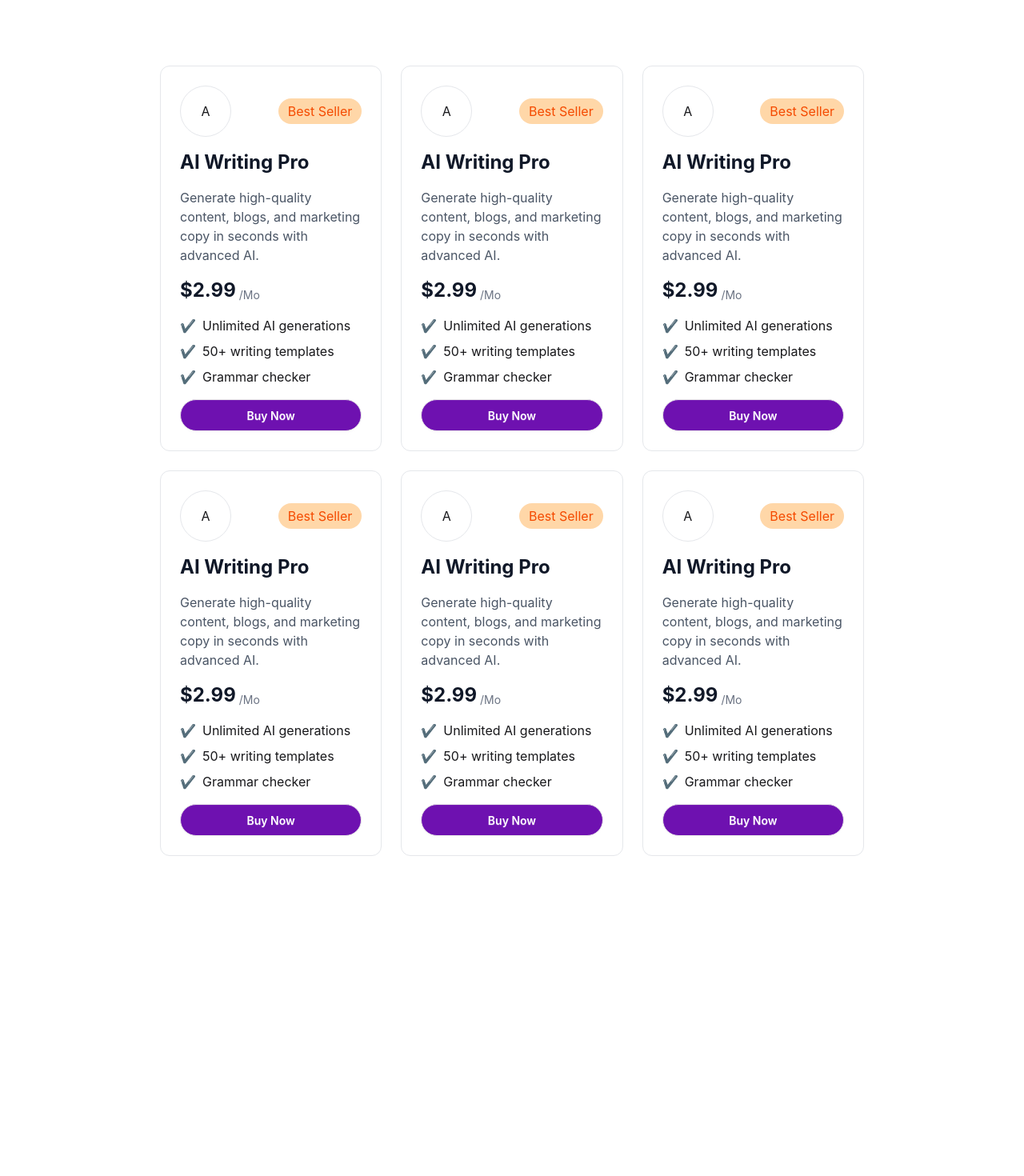
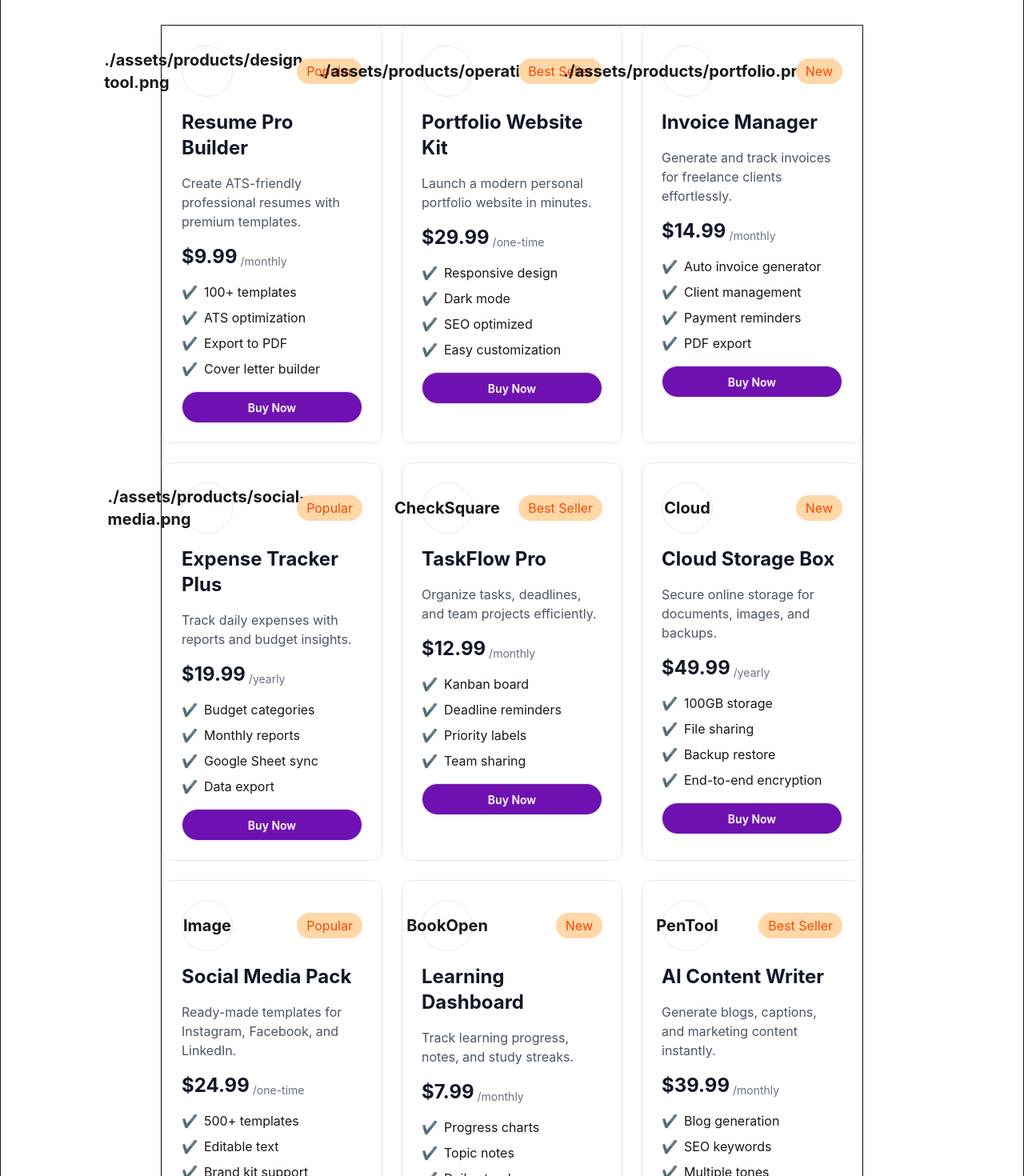
Before and after one commit to moziful/Assignment-06, a React (Vite) app: page / in a window 1280 px wide. Shown: the part 1275-2745 px from the top of the page at 80% size. Before the commit the page ends 2545 px from the top, so only its background shows below. Built offline with nearby package versions, Linux system fonts and the light colour scheme.

Commit message:
Card Data Dynamically Loaded

```diff
--- a/src/App.jsx
+++ b/src/App.jsx
@@ -6,6 +6,169 @@ import Stats from './components/stats';
 import Card from './components/card';
 
 
+const products = [
+  {
+    "id": 1,
+    "name": "Resume Pro Builder",
+    "description": "Create ATS-friendly professional resumes with premium templates.",
+    "price": 9.99,
+    "period": "monthly",
+    "tag": "popular",
+    "tagType": "popular",
+    "features": [
+      "100+ templates",
+      "ATS optimization",
+      "Export to PDF",
+      "Cover letter builder"
+    ],
+    "icon": "./assets/products/design-tool.png"
+  },
+  {
+    "id": 2,
+    "name": "Portfolio Website Kit",
+    "description": "Launch a modern personal portfolio website in minutes.",
+    "price": 29.99,
+    "period": "one-time",
+    "tag": "best seller",
+    "tagType": "best seller",
+    "features": [
+      "Responsive design",
+      "Dark mode",
+      "SEO optimized",
+      "Easy customization"
+    ],
+    "icon": "./assets/products/operation.png"
+  },
+  {
+    "id": 3,
+    "name": "Invoice Manager",
+    "description": "Generate and track invoices for freelance clients effortlessly.",
+    "price": 14.99,
+    "period": "monthly",
+    "tag": "new",
+    "tagType": "new",
+    "features": [
+      "Auto invoice generator",
+      "Client management",
+      "Payment reminders",
+      "PDF export"
+    ],
+    "icon": "./assets/products/portfolio.png"
+  },
+  {
+    "id": 4,
+    "name": "Expense Tracker Plus",
+    "description": "Track daily expenses with reports and budget insights.",
+    "price": 19.99,
+    "period": "yearly",
+    "tag": "popular",
+    "tagType": "popular",
+    "features": [
+      "Budget categories",
+      "Monthly reports",
+      "Google Sheet sync",
+      "Data export"
+    ],
+    "icon": "./assets/products/social-media.png"
+  },
+  {
+    "id": 5,
+    "name": "TaskFlow Pro",
+    "description": "Organize tasks, deadlines, and team projects efficiently.",
+    "price": 12.99,
+    "period": "monthly",
+    "tag": "best seller",
+    "tagType": "best seller",
+    "features": [
+      "Kanban board",
+      "Deadline reminders",
+      "Priority labels",
+      "Team sharing"
+    ],
+    "icon": "CheckSquare"
+  },
+  {
+    "id": 6,
+    "name": "Cloud Storage Box",
+    "description": "Secure online storage for documents, images, and backups.",
+    "price": 49.99,
+    "period": "yearly",
+    "tag": "new",
+    "tagType": "new",
+    "features": [
+      "100GB storage",
+      "File sharing",
+      "Backup restore",
+      "End-to-end encryption"
+    ],
+    "icon": "Cloud"
+  },
+  {
+    "id": 7,
+    "name": "Social Media Pack",
+    "description": "Ready-made templates for Instagram, Facebook, and LinkedIn.",
+    "price": 24.99,
+    "period": "one-time",
+    "tag": "popular",
+    "tagType": "popular",
+    "features": [
+      "500+ templates",
+      "Editable text",
+      "Brand kit support",
+      "HD export"
+    ],
+    "icon": "Image"
+  },
+  {
+    "id": 8,
+    "name": "Learning Dashboard",
+    "description": "Track learning progress, notes, and study streaks.",
+    "price": 7.99,
+    "period": "monthly",
+    "tag": "new",
+    "tagType": "new",
+    "features": [
+      "Progress charts",
+      "Topic notes",
+      "Daily streak",
+      "Exam planner"
+    ],
+    "icon": "BookOpen"
+  },
+  {
+    "id": 9,
+    "name": "AI Content Writer",
+    "description": "Generate blogs, captions, and marketing content instantly.",
+    "price": 39.99,
+    "period": "monthly",
+    "tag": "best seller",
+    "tagType": "best seller",
+    "features": [
+      "Blog generation",
+      "SEO keywords",
+      "Multiple tones",
+      "One-click copy"
+    ],
+    "icon": "PenTool"
+  },
+  {
+    "id": 10,
+    "name": "Premium UI Bundle",
+    "description": "A collection of modern UI components for web projects.",
+    "price": 59.99,
+    "period": "one-time",
+    "tag": "popular",
+    "tagType": "popular",
+    "features": [
+      "200+ components",
+      "Tailwind CSS",
+      "Dark/light mode",
+      "Lifetime updates"
+    ],
+    "icon": "Layout"
+  }
+];
+
 
 function App() {
   return (
@@ -13,14 +176,13 @@ function App() {
     <Navbar />
     <Hero />
     <Stats />
-    <Heading heading="Premium Digital Tools" subheading="Choose from our curated collection of premium digital products designedto boost your productivity and creativity." />
-    <div className='grid grid-cols-3 gap-6 p-50'>
-      <Card />
-      <Card />
-      <Card />
-      <Card />
-      <Card />
-      <Card />
+    <div className="flex flex-col justify-center items-center border px-50 mt-20">
+      <Heading heading="Premium Digital Tools" subheading="Choose from our curated collection of premium digital products designedto boost your productivity and creativity." />
+      <div className="grid grid-cols-3 border gap-6 mt-10">
+        {products.map((product) => (
+          <Card key={product.id} product={product} />
+        ))}
+      </div>
     </div>
     </>
   );
--- a/src/components/card.jsx
+++ b/src/components/card.jsx
@@ -1,45 +1,48 @@
-import React from 'react';
-import Button from './button';
+import React from "react";
+import Button from "./button";
 
-function Card() {
+function Card({ product }) {
   return (
     <div className="p-6 border border-gray-200 rounded-xl flex flex-col gap-4">
+      {/* Top section */}
       <div className="flex justify-between items-center">
-        <div className="w-16 h-16 flex justify-center items-center border border-gray-200 rounded-full">
-          A
+        <div className="w-16 h-16 flex justify-center items-center border border-gray-200 rounded-full text-xl font-bold">
+          {product.icon}
         </div>
 
-        <div className="px-3 h-8 flex justify-center items-center bg-orange-200 text-orange-600 rounded-full">
-          Best Seller
+        <div className="px-3 h-8 flex justify-center items-center bg-orange-200 text-orange-600 rounded-full capitalize">
+          {product.tag}
         </div>
       </div>
 
+      {/* Name */}
       <p className="text-2xl font-bold text-gray-900">
-        AI Writing Pro
+        {product.name}
       </p>
 
+      {/* Description */}
       <p className="text-gray-600">
-        Generate high-quality content, blogs, and marketing copy in seconds with advanced AI.
+        {product.description}
       </p>
 
+      {/* Price */}
       <div className="flex items-end gap-1">
-        <p className="text-2xl font-bold text-gray-900">$2.99</p>
-        <p className="text-sm text-gray-500">/Mo</p>
+        <p className="text-2xl font-bold text-gray-900">
+          ${product.price}
+        </p>
+        <p className="text-sm text-gray-500">
+          /{product.period}
+        </p>
       </div>
 
+      {/* Features */}
       <div className="space-y-2">
-        <div className="flex gap-2">
-          <span>✔</span>
-          <span>Unlimited AI generations</span>
-        </div>
-        <div className="flex gap-2">
-          <span>✔</span>
-          <span>50+ writing templates</span>
-        </div>
-        <div className="flex gap-2">
-          <span>✔</span>
-          <span>Grammar checker</span>
-        </div>
+        {product.features.map((feature, index) => (
+          <div key={index} className="flex gap-2">
+            <span>✔</span>
+            <span>{feature}</span>
+          </div>
+        ))}
       </div>
 
       <Button btnName="Buy Now" />
```
